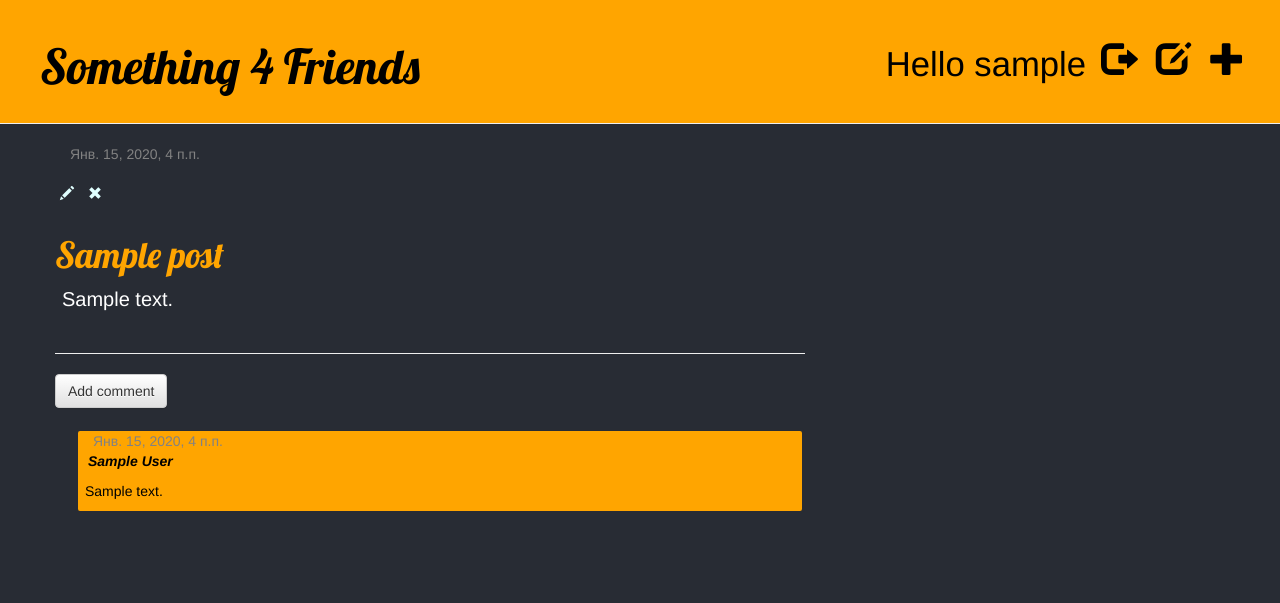
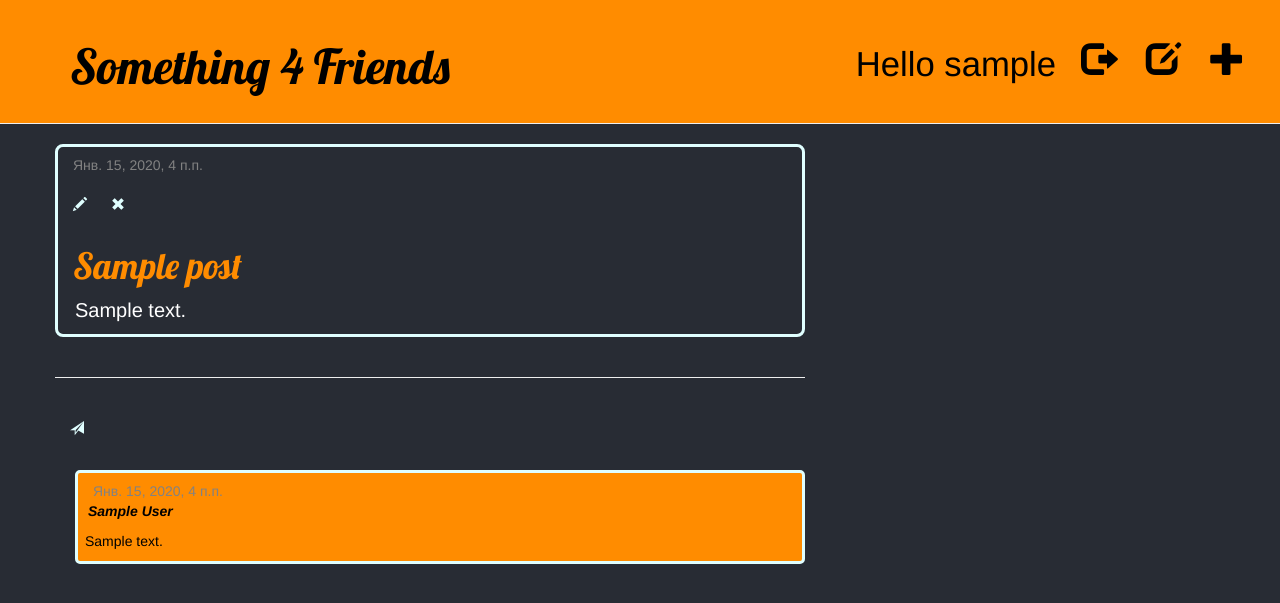
Before and after one commit to Vladimir16598/my-first-blog, a Django app: page /post/1/ in a window 1280 px wide. Shown: the top 603 px of the page. Run offline with Django 3.2, Linux system fonts and the light colour scheme; a user stored in the database is signed in; tables that the repository leaves empty hold one stand-in row (values such as "Sample post"); some libraries are stand-ins or nearby versions.

Commit message:
Colors and buttons

```diff
--- a/blog/static/css/blog.css
+++ b/blog/static/css/blog.css
@@ -1,13 +1,14 @@
 h1 a {
     color: #FCA205;
     font-family: 'Lobster';
+    margin-left: 15px;
 }
 body {
     padding-left: 0;
 background-color: rgb(40,44,52);
 }
 .page-header {
-    background-color: orange;
+    background-color: DarkOrange;
     margin-top: 0;
     padding: 20px 20px 20px 40px;
 }
@@ -25,12 +26,14 @@ background-color: rgb(40,44,52);
 
 h1, h2, h3, h4 {
     font-family: 'Lobster', cursive;
-    color: orange;
+    color: DarkOrange;
+    margin-left: 15px;
 }
 
 .date {
     color: #828282;
     padding-left: 15px;
+    padding-top: 8px;
 
 }
 
@@ -52,11 +55,12 @@ h1, h2, h3, h4 {
 
 .post {
     margin-bottom: 40px;
-    border: 2px sold Blue;
+    border: 3px solid LightCyan;
+    border-radius: 8px;
 }
 
 .post h1 a, .post h1 a:visited {
-    color: orange;
+    color: DarkOrange;
 }
 .glyphicon {
     color: black;
@@ -75,9 +79,9 @@ h1, h2, h3, h4 {
 
 .comment {
     margin: 20px 0px 20px 20px;
-    background-color: orange;
+    background-color: DarkOrange;
     border-radius: 5px;
-    border: 3px solid rgb(40,44,52);
+    border: 3px solid LightCyan;
 
 
 }
@@ -90,11 +94,16 @@ strong {
 #MsgText {
   color:White;
   font-size:20px;
+  margin-left: 10px;
 }
 p {
   padding-left: 7px;
   color: Black;
 
+
+}
+a {
+  margin-left: 10px;
 
 }
 .glyphicon-pencil {
@@ -129,3 +138,11 @@ p {
   -webkit-font-smoothing: antialiased;
 
 }
+.glyphicon-send {
+  color: LightCyan;
+  font-family: 'Glyphicons Halflings';
+  font-style: normal;
+  line-height: 1;
+  -webkit-font-smoothing: antialiased;
+
+}
--- a/blog/templates/blog/post_detail.html
+++ b/blog/templates/blog/post_detail.html
@@ -17,7 +17,7 @@
         <p id="MsgText">{{ post.text|linebreaksbr }}</p>
     </div>
     <hr>
-    <a class="btn btn-default" href="{% url 'add_comment_to_post' pk=post.pk %}">Add comment</a>
+    <a  href="{% url 'add_comment_to_post' pk=post.pk %}"><span class="glyphicon glyphicon-send"></a>
     {% for comment in post.comments.all %}
         {% if user.is_authenticated or comment.approved_comment %}
         <div class="comment">
```
